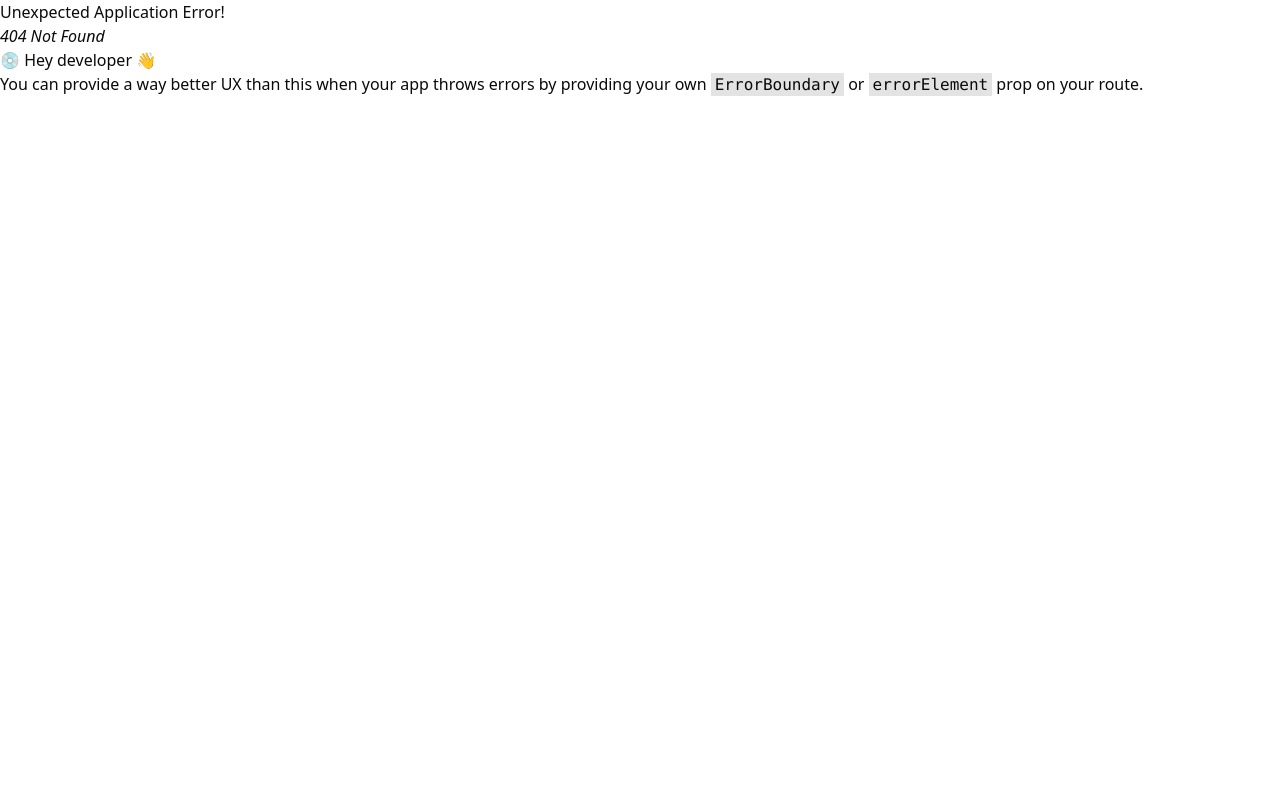
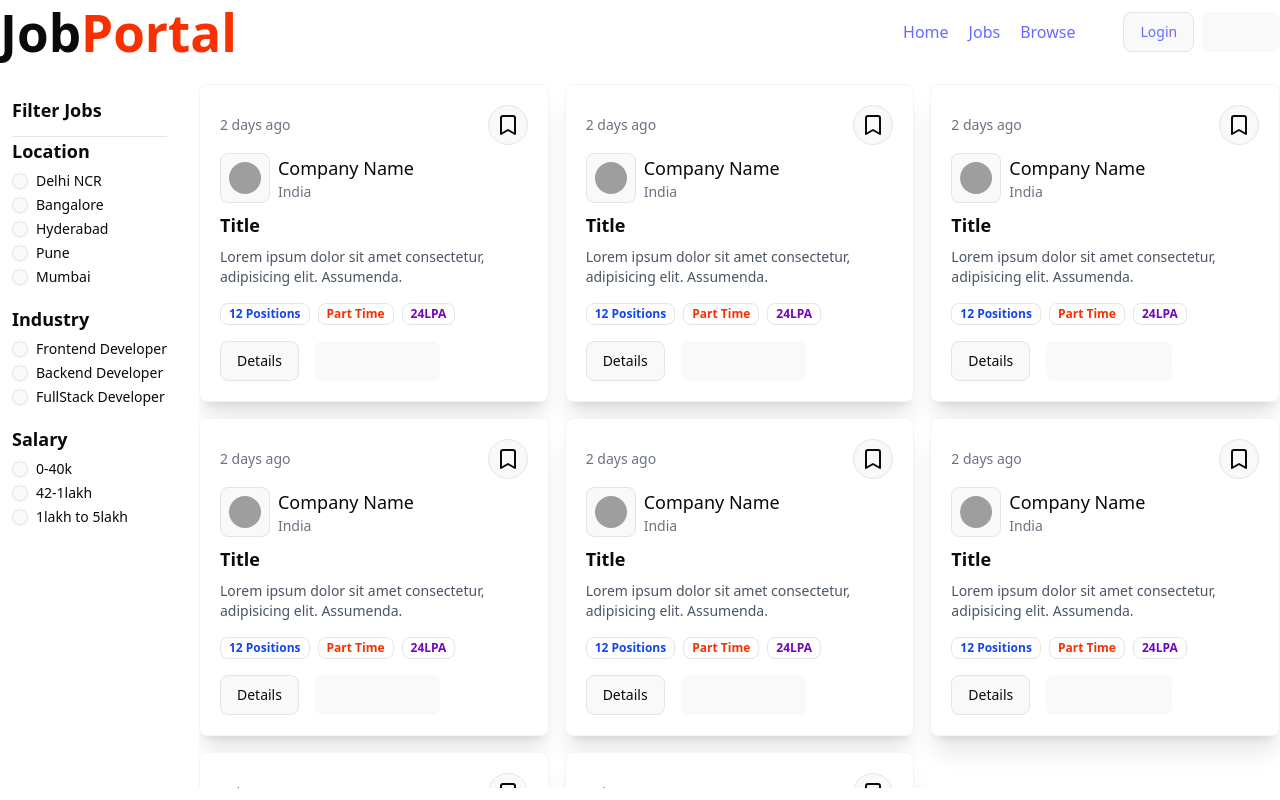
Before and after one commit to samaksharjani2004/Job-Portal, a React (Vite) app in the folder Frontend/: page /jobs in a window 1280 px wide. Before the commit this address had no page. Built offline with nearby package versions, Linux system fonts and the light colour scheme; grey boxes are pictures that could not be loaded; the HTML template or start-up script is replaced by a standard one.

Commit message:
first commit

```diff
--- a/Frontend/package.json
+++ b/Frontend/package.json
@@ -13,7 +13,7 @@
     "@radix-ui/react-avatar": "^1.1.10",
     "@radix-ui/react-label": "^2.1.7",
     "@radix-ui/react-popover": "^1.1.14",
-    "@radix-ui/react-radio-group": "^1.3.7",
+    "@radix-ui/react-radio-group": "^1.3.8",
     "@radix-ui/react-slot": "^1.2.3",
     "@reduxjs/toolkit": "^2.8.2",
     "@tailwindcss/vite": "^4.1.8",
--- /dev/null
+++ b/Frontend/src/components/FilterCard.jsx
@@ -0,0 +1,50 @@
+import React from 'react'
+import { RadioGroup, RadioGroupItem } from './ui/radio-group'
+import { Label } from './ui/label'
+
+
+const fitlerData = [
+    {
+        fitlerType: "Location",
+        array: ["Delhi NCR", "Bangalore", "Hyderabad", "Pune", "Mumbai"]
+    },
+    {
+        fitlerType: "Industry",
+        array: ["Frontend Developer", "Backend Developer", "FullStack Developer"]
+    },
+    {
+        fitlerType: "Salary",
+        array: ["0-40k", "42-1lakh", "1lakh to 5lakh"]
+    },
+]
+
+const FilterCard = () => {
+  return (
+   <div className='w-full bg-white p-3 rounded-md'>
+            <h2 className='font-bold text-lg'>Filter Jobs</h2>
+            <hr className='mt-3' />
+            <RadioGroup>
+                {
+                    fitlerData.map((data, index) => (
+                        <div>
+                            <h2 className='font-bold text-lg'>{data.fitlerType}</h2>
+                            {
+                                data.array.map((item, idx) => {
+                                    const itemId = `id${index}-${idx}`
+                                    return (
+                                        <div className='flex items-center space-x-2 my-2'>
+                                            <RadioGroupItem value={item} id={itemId} />
+                                            <Label htmlFor={itemId}>{item}</Label>
+                                        </div>
+                                    )
+                                })
+                            }
+                        </div>
+                    ))
+                }
+            </RadioGroup>
+        </div>
+  )
+}
+
+export default FilterCard
--- /dev/null
+++ b/Frontend/src/components/Job.jsx
@@ -0,0 +1,50 @@
+import React from 'react'
+import { Button } from './ui/button'
+import { Bookmark } from 'lucide-react'
+import { Avatar, AvatarImage } from './ui/avatar'
+import { Badge } from './ui/badge'
+
+const Job = () => {
+    return (
+        <div className='p-5 rounded-md shadow-xl bg-white border border-gray-100'>
+            <div className='flex items-center justify-between'>
+                <p className='text-sm text-gray-500'>2 days ago</p>
+                <Button variant="outline" className="rounded-full" size="icon">
+                    <Bookmark />
+                </Button>
+            </div>
+
+            <div className='flex items-center gap-2 my-2'>
+                <Button className="p-6" variant="outline" size="icon">
+                    <Avatar>
+                        <AvatarImage src="https://www.shutterstock.com/image-vector/circle-line-simple-design-logo-600nw-2174926871.jpg" />
+                    </Avatar>
+                </Button>
+                <div>
+                    <h2 className='font-medium text-lg'>Company Name</h2>
+                    <p className='text-sm text-gray-500'>India</p>
+
+                </div>
+            </div>
+
+            <div>
+                <h3 className='font-bold text-lg my-2'>Title</h3>
+                <p className='text-sm text-gray-600'>
+                    Lorem ipsum dolor sit amet consectetur, adipisicing elit. Assumenda.
+                </p>
+            </div>
+            <div className='flex items-center gap-2 mt-4'>
+                <Badge className='text-blue-700 font-bold' variant="ghost">12 Positions</Badge>
+                <Badge className='text-[#F83002] font-bold' variant="ghost">Part Time</Badge>
+                <Badge className='text-[#7209b7] font-bold' variant="ghost">24LPA</Badge>
+            </div>
+            <div className='flex items-center gap-4 mt-4'>
+                <Button variant="outline">Details</Button>
+                <Button className="bg-[#7209b7]">Save For Later</Button>
+            </div>
+
+        </div>
+    )
+}
+
+export default Job
--- /dev/null
+++ b/Frontend/src/components/Jobs.jsx
@@ -0,0 +1,38 @@
+import React from 'react'
+import Navbar from './shared/Navbar'
+import FilterCard from './FilterCard'
+import Job from './Job';
+
+const jobsArray = [1, 2, 3, 4, 5, 6, 7, 8];
+
+const Jobs = () => {
+  return (
+    <div>
+      <Navbar />
+      <div className='max-w-7xl mx-auto mt-5'>
+        <div className='flex gap-5'>
+          <div className='w-20%'>
+            <FilterCard />
+          </div>
+          {
+            jobsArray.length <= 0 ? <span>Job not found</span> : (
+              <div className='flex-1 h-[88vh] overflow-y-auto pb-5'>
+                <div className='grid grid-cols-3 gap-4'>
+                  {
+                    jobsArray.map((item, index) => (
+                      <div>
+                        <Job />
+                      </div>
+                    ))
+                  }
+                </div>
+              </div>
+            )
+          }
+        </div>
+      </div>
+    </div>
+  )
+}
+
+export default Jobs
--- a/Frontend/src/components/shared/navbar.jsx
+++ b/Frontend/src/components/shared/navbar.jsx
@@ -18,9 +18,9 @@
                 </div>
                 <div className='flex items-center gap-12'>
                     <ul className='flex font-medium items-center gap-5'>
-                        <li>Home</li>
-                        <li>Jobs</li>
-                        <li>Browse</li>
+                        <li><Link to="/">Home</Link></li>
+                        <li><Link to="/jobs">Jobs</Link></li>
+                        <li><Link to="/browse">Browse</Link></li>
                     </ul>
                     {
                         !user ? (
```
Also changed, not shown: Frontend/src/App.jsx (+6 -1 lines), Frontend/src/components/Browse.jsx (added), 1 other file (tests, documents, lock files or other folders).
